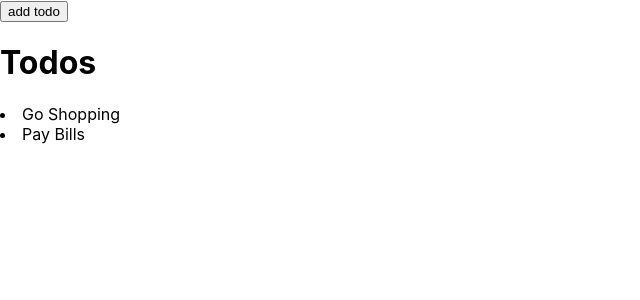
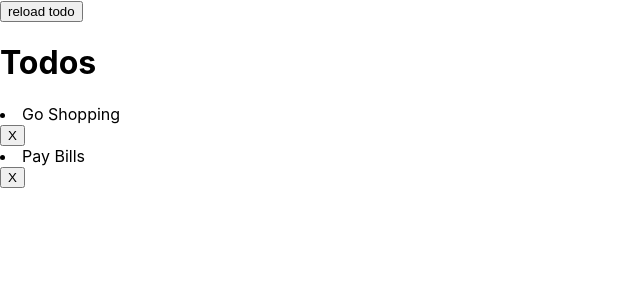
Before and after one commit to Awtanabe/flux-qiita, a React (Create React App) app: page / in a window 1280 px wide. Shown: the top 300 px of the page, without its empty margins (0-640 px from the left). Built offline with nearby package versions, Linux system fonts and the light colour scheme; what flux would draw is missing.

Commit message:
削除機能

```diff
--- a/src/actions/TodoActions.js
+++ b/src/actions/TodoActions.js
@@ -9,7 +9,7 @@ export function createTodo(text){
 
 export function deleteTodo(id){
   dispatcher.dispatch({
-    type: "DELERE_TODO",
+    type: "DELETE_TODO",
     id
   })
 }
--- a/src/components/todo.js
+++ b/src/components/todo.js
@@ -1,8 +1,14 @@
-import React from 'react'
+import React, {Component} from 'react'
 
-function Todo(todo){
-
-  return(<li>{todo.text}</li>)
+class Todo extends Component{
+  render(){
+    return(
+    <div>
+      <li>{this.props.todo.text}</li>
+      <button onClick={this.props.deleteTodo}>X</button>
+    </div>
+   )
+  }
 }
 
 export default Todo;
--- a/src/pages/Todos.js
+++ b/src/pages/Todos.js
@@ -21,18 +21,29 @@ class Todos extends Component {
     })
   }
 
-  createTodo(){
-     TodoActions.createTodo("New todo")
+  createTodo(todo){
+     TodoActions.createTodo(todo.id)
   }
+
+  deleteTodo(todo_id){
+    TodoActions.deleteTodo(todo_id)
+ }
+
+  // reloadTodos(){
+
+  //   TodoActions.reloadTodos();
+
+  // }
 
   render(){
     const todos = this.state.todos
     const TodoComments = todos.map((todo)=> {
-      return <Todo key={todo.id} {...todo}/>
+      return <Todo key={todo.id} todo={todo} deleteTodo={()=> this.deleteTodo(todo.id)}/>
     })
     return(
       <div>
-        <button onClick={()=> this.createTodo()}>add todo</button>
+        {/* <button onClick={()=> this.createTodo()}>add todo</button> */}
+        <button onClick={()=> this.reloadTodos()}>reload todo</button>
         <h1>Todos</h1>
         {TodoComments}
       </div>
--- a/src/stores/TodoStore.js
+++ b/src/stores/TodoStore.js
@@ -29,6 +29,12 @@ class TodoStore extends EventEmitter{
     this.emit("change")
   }
 
+  deleteTodo(id){
+   const index = this.todos.findIndex((todo) => id == todo.id)
+   this.todos.splice(index, 1)
+   this.emit("change")
+  }
+
   getAll(){
     return this.todos;
   }
@@ -39,6 +45,9 @@ class TodoStore extends EventEmitter{
       case "CREATE_TODO":{
         this.createTodo(action.text)
       }
+      case "DELETE_TODO":{
+        this.deleteTodo(action.id)
+      }
     }
   }
 }
```
